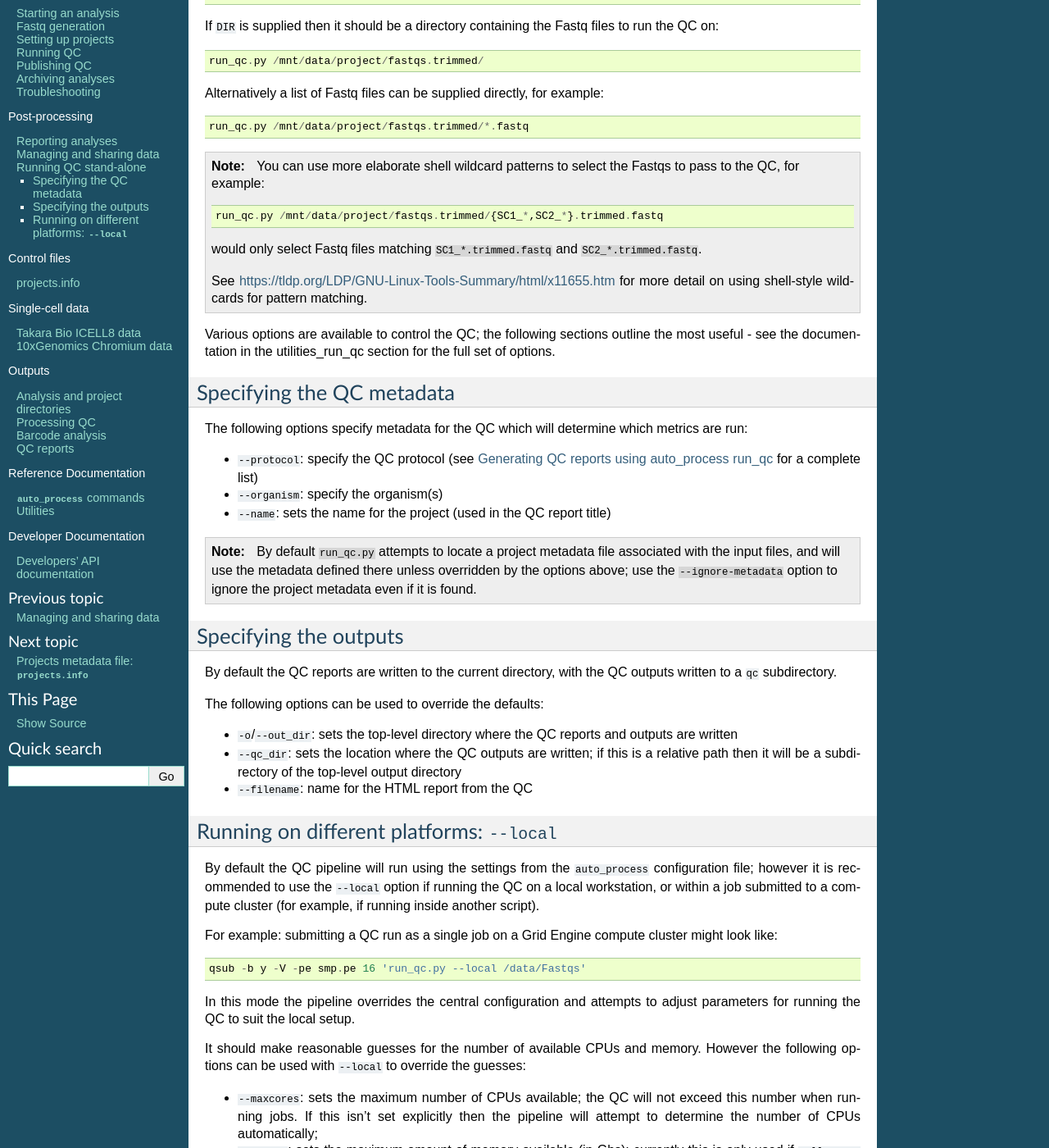
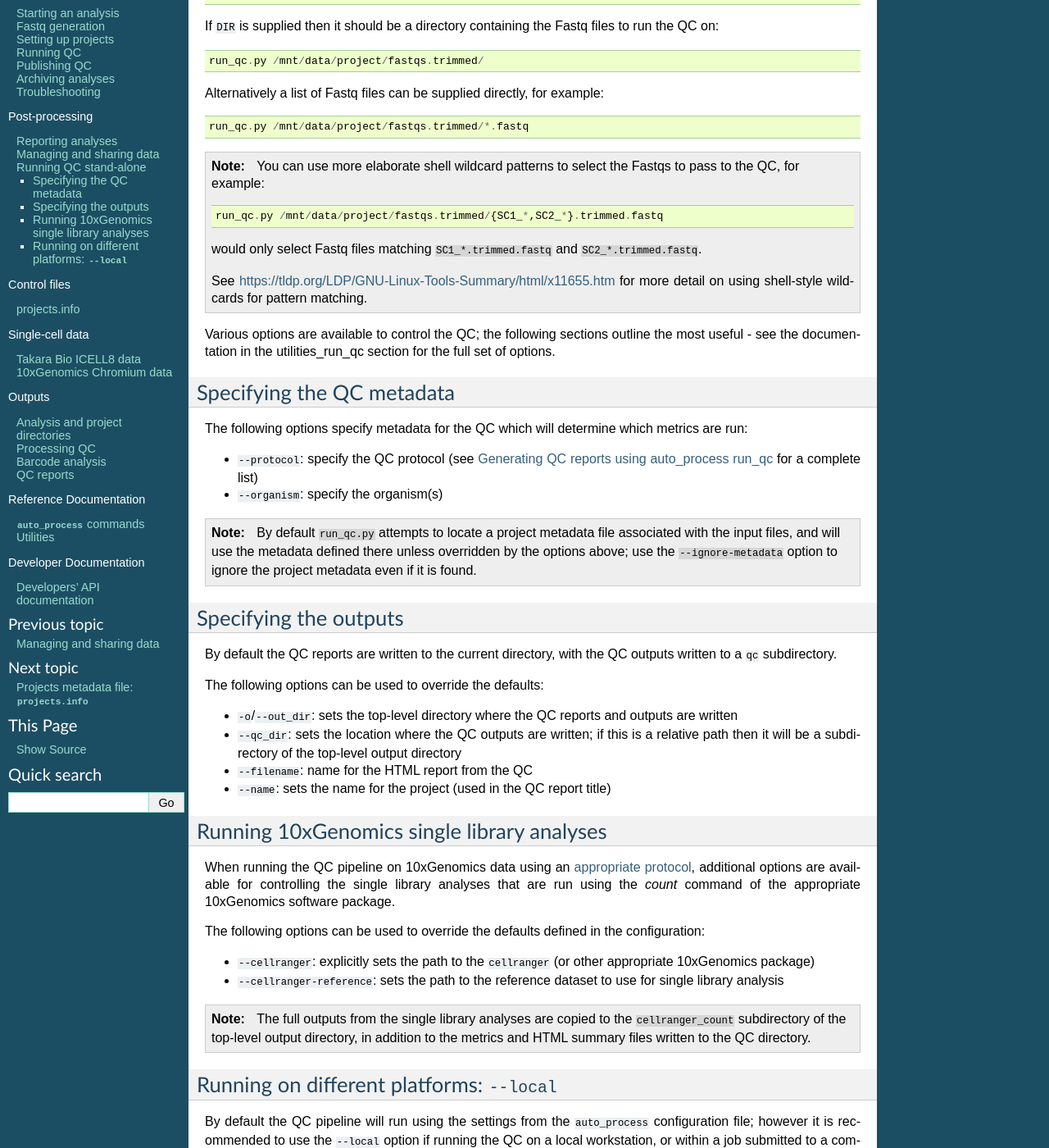
Before and after one commit to fls-bioinformatics-core/auto_process_ngs, a Sphinx documentation site: the page built from docs/source/using/run_qc_standalone.rst, in a window 1280 px wide and 1400 px high, scrolled down 212 px. Shown: the whole window at 82% size. Built offline with Sphinx 7.4.7, drawn with Linux system fonts in a browser that asks for light colours.

Commit message:
Update the documentation for 'run_qc.py' to include the new 10xGenomics options.

```diff
--- a/docs/source/using/run_qc_standalone.rst
+++ b/docs/source/using/run_qc_standalone.rst
@@ -78,6 +76,32 @@ The following options can be used to override the defaults:
   written; if this is a relative path then it will be a
   subdirectory of the top-level output directory
 * ``--filename``: name for the HTML report from the QC
+* ``--name``: sets the name for the project (used in the
+  QC report title)
+
+Running 10xGenomics single library analyses
+-------------------------------------------
+
+When running the QC pipeline on 10xGenomics data using an
+:doc:`appropriate protocol <run_qc>`, additional options are
+available for controlling the single library analyses that
+are run using the `count` command of the appropriate
+10xGenomics software package.
+
+The following options can be used to override the defaults
+defined in the configuration:
+
+* ``--cellranger``: explicitly sets the path to the ``cellranger``
+  (or other appropriate 10xGenomics package)
+* ``--cellranger-reference``: sets the path to the reference
+  dataset to use for single library analysis
+
+.. note::
+
+   The full outputs from the single library analyses are
+   copied to the ``cellranger_count`` subdirectory of the
+   top-level output directory, in addition to the metrics
+   and HTML summary files written to the QC directory.
 
 Running on different platforms: ``--local``
 -------------------------------------------
```
Also changed, not shown: other parts of docs/source/using/run_qc_standalone.rst (+0 -2 lines).
